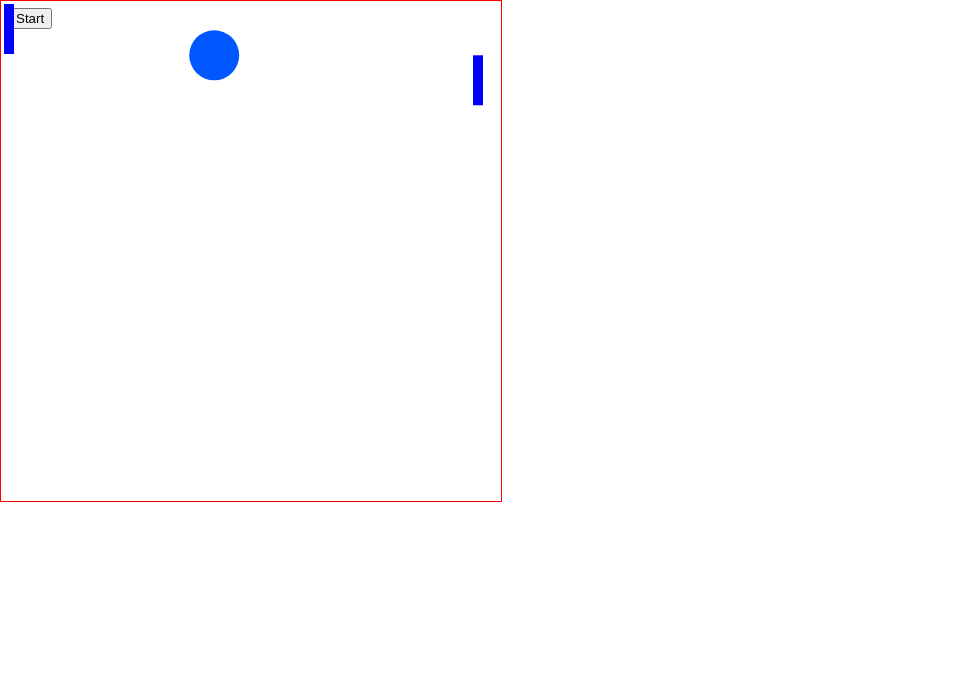
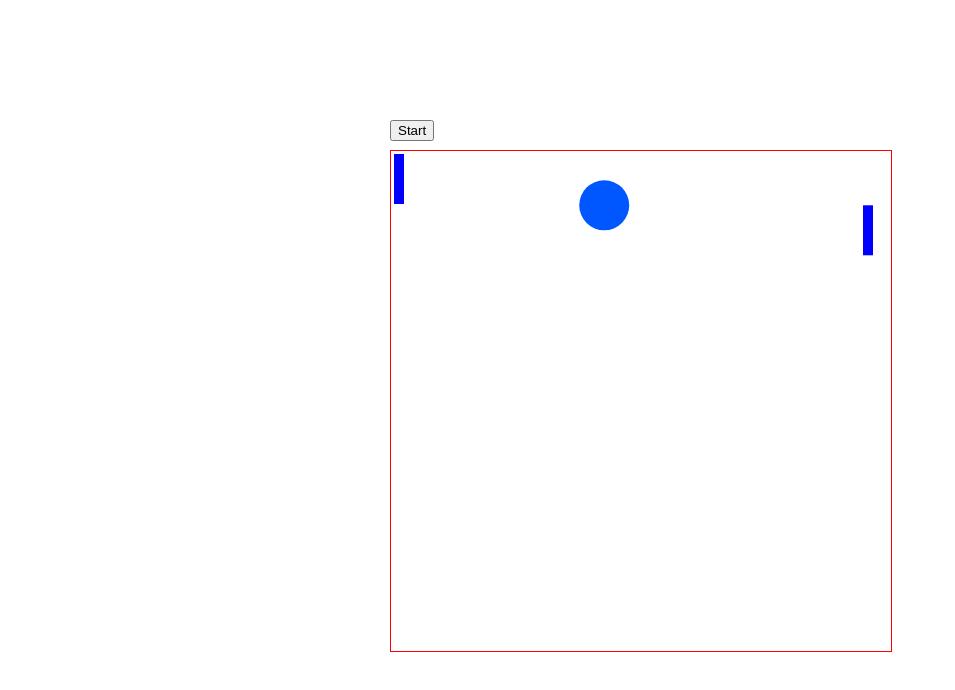
Before and after one commit to MaatDev/JSPong, a website: page index.html in a window 1280 px wide. Shown: the whole page, without its empty margins (0-955 px from the left). Drawn offline with Linux system fonts and the light colour scheme.

Commit message:
Centrado

```diff
--- a/css3/style.css
+++ b/css3/style.css
@@ -1,5 +1,31 @@
 #contenedor {
-  width: 300px;
-  height: 250px;
-  margin: auto;
+  width: 500px;
+  height: 500px;
+  position: absolute;
+  top:50%;
+  left:50%;
+  margin-top:-250px;
+  margin-left:-250px;
 }
+
+#contenedor button {
+	position:absolute;
+	top:-30px;
+}
+#contenedor canvas {
+	position:absolute;
+	top:0;
+	left:0;
+}
+
+#contenedor canvas#canvasBall {
+	z-index : 0;
+}
+
+#contenedor canvas#canvaspalletPlayer {
+	z-index: 1;
+}
+
+#contenedor canvas#canvaspalletPC {
+	z-index: 2;
+}
--- a/index.html
+++ b/index.html
@@ -1,7 +1,7 @@
 <!DOCTYPE html>
 <html>
 <head>
-<script type="text/css" src="css3/style.js"></script>
+<link type="text/css" rel="stylesheet" href="css3/style.css"/>
 <script type="text/javascript" src="jsScript/Configuration.js"></script>
 <script type="text/javascript" src="jsScript/BouncingBall.js"></script>
 <script type="text/javascript" src="jsScript/Pallet.js"></script>
@@ -11,19 +11,11 @@
 </head>
 
 <body onLoad="init()">
-<div>
-<button onclick="init()">Start</button>
-</div>
-<div id="contenedor">
-<canvas id="canvasBall" width="400" height="400" style="position: absolute; left: 0; top: 0; z-index: 0;">
-</canvas>
-<canvas id="canvaspalletPlayer" width="400" height="400" style="position: absolute; left: 0; top: 0; z-index: 1;">
-</canvas>
-<canvas id="canvaspalletPC" width="400" height="400" style="position: absolute; left: 0; top: 0; z-index: 2;">
-</canvas>
-
-</div>
-
-
+	<div id="contenedor">
+		<button onclick="init()">Start</button>
+		<canvas id="canvasBall" width="400" height="400"></canvas>
+		<canvas id="canvaspalletPlayer" width="400" height="400"></canvas>
+		<canvas id="canvaspalletPC" width="400" height="400"></canvas>
+	</div>
 </body>
 </html>
```
